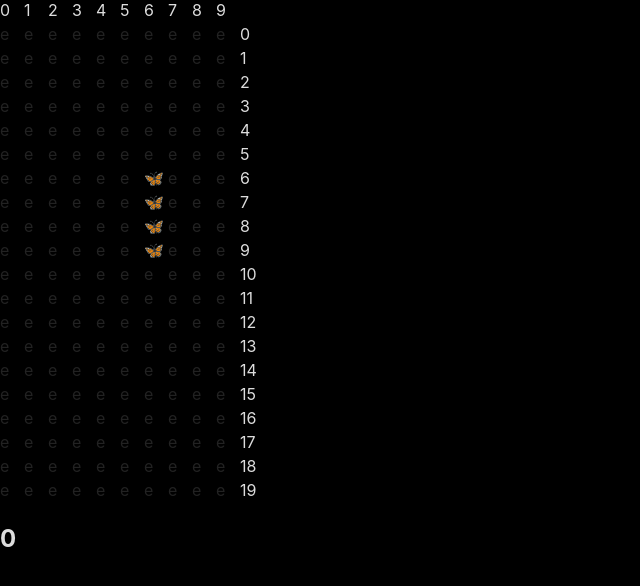
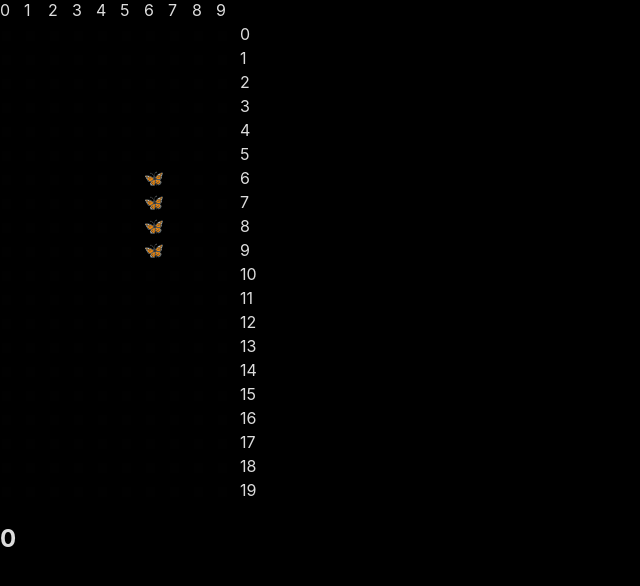
Before and after one commit to mmalamm/block_overflow, a React (Create React App) app: page / in a window 1280 px wide. Shown: the top 586 px of the page, without its empty margins (0-640 px from the left). Built offline with nearby package versions, Linux system fonts and the light colour scheme.

Commit message:
start shiftUp fn

```diff
--- a/src/App.js
+++ b/src/App.js
@@ -12,24 +12,25 @@ import { COLORS } from "./tetris_rx/pieces";
 window.store = store;
 
 const emojis = {
-  e: "e",
+  e: "◼",
   i: "🦋",
   j: "👖",
   l: "🍊",
   o: "🌝",
   s: "🍏",
   t: "🍆",
-  z: "🍎"
+  z: "🍎",
+  g: "⬛️"
 };
 
-const SHIFT = 'SHIFT';
-const RIGHT = 'RIGHT';
-const LEFT = 'LEFT';
-const DOWN = 'DOWN';
-const UP = 'UP';
-const ROTATE = 'ROTATE';
-const CLOCKWISE = 'CLOCKWISE';
-const COUNTER_CLOCKWISE = 'COUNTER_CLOCKWISE';
+const SHIFT = "SHIFT";
+const RIGHT = "RIGHT";
+const LEFT = "LEFT";
+const DOWN = "DOWN";
+const UP = "UP";
+const ROTATE = "ROTATE";
+const CLOCKWISE = "CLOCKWISE";
+const COUNTER_CLOCKWISE = "COUNTER_CLOCKWISE";
 
 const keyMapper = {
   39: {
@@ -56,7 +57,7 @@ const keyMapper = {
     type: ROTATE,
     payload: CLOCKWISE
   }
-}
+};
 
 export default function App() {
   const [state, setState] = useState(store.getState());
@@ -66,7 +67,7 @@ export default function App() {
     fromEvent(document, "keydown").subscribe(e => {
       const action = keyMapper[e.keyCode];
       if (action) {
-        store.dispatch(action)
+        store.dispatch(action);
       }
     });
   }, []);
--- a/src/tetris_rx/helpers.js
+++ b/src/tetris_rx/helpers.js
@@ -77,6 +77,7 @@ export const mergeBoard = (board, pce) => {
       boardSection = brd
         .slice(pce.y, pce.y + len)
         .map(row => "#".repeat(offset) + row.slice(0, len - offset));
+      if (!diffSections(boardSection, currentShape)) debugger;
       return diffSections(boardSection, currentShape).map((sRow, idx) => {
         return sRow.slice(offset) + brd[pce.y + idx].slice(len - offset);
       });
--- /dev/null
+++ b/src/tetris_rx/helpers/shiftUp.js
@@ -0,0 +1,15 @@
+const shiftUp = ({
+  board,
+  playerPiece: { pieceName, x, y, orientation, offset },
+  upcomingPieces,
+  score
+}) => {
+  return {
+    board,
+    playerPiece: { pieceName, x, y, orientation, offset },
+    upcomingPieces,
+    score
+  };
+};
+
+export default shiftUp;
--- a/src/tetris_rx/pieces.js
+++ b/src/tetris_rx/pieces.js
@@ -63,7 +63,7 @@ export const COLORS = Object.keys(PIECES).reduce(
     const key = l.toLowerCase();
     return { ...a, [key]: PIECES[l].color };
   },
-  { e: "#222" }
+  { e: "#010101" }
 );
 
 export default PIECES;
--- a/src/tetris_rx/store.js
+++ b/src/tetris_rx/store.js
@@ -2,6 +2,7 @@ import { createStore, compose, applyMiddleware } from "redux";
 
 import shiftLeft from "./helpers/shiftLeft";
 import shiftRight from "./helpers/shiftRight";
+import shiftUp from "./helpers/shiftUp";
 
 import shiftDown from "./helpers/shiftDown";
 
@@ -15,7 +16,8 @@ const initialState = createInitalState3();
 const shiftFns = {
   LEFT: shiftLeft,
   RIGHT: shiftRight,
-  DOWN: shiftDown
+  DOWN: shiftDown,
+  UP: shiftUp
 };
 const rotateFns = {
   CLOCKWISE: rotateClockwise,
--- a/src/tetris_rx/tickReducer.js
+++ b/src/tetris_rx/tickReducer.js
@@ -29,7 +29,7 @@ export default state => {
         pieceName: nextPieceName,
         x: 4,
         y: 0,
-        orientation: 1,
+        orientation: 0,
         offset: 0
       },
       board: newBoard,
```
Also changed, not shown: 1 other file (tests, documents, lock files or other folders).
